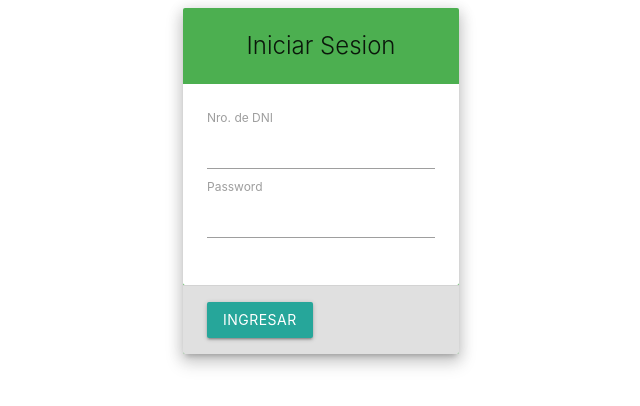
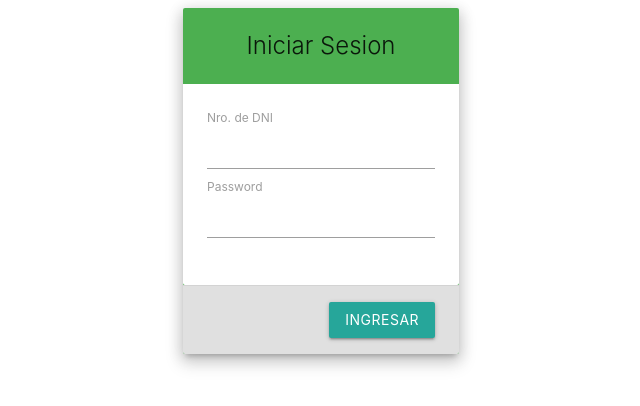
Before and after one commit to LucasNatoli/cdc, a website: page pwa/web/index.html in a window 1280 px wide. Shown: the whole page, without its empty margins (319-959 px from the left). Drawn offline with nearby package versions, Linux system fonts and the light colour scheme.

Commit message:
Login form - alineacion del boton de ingreso #3

```diff
--- a/pwa/web/index.html
+++ b/pwa/web/index.html
@@ -42,7 +42,7 @@
 						<label for="password">Password</label>
 					</div>
 				</div>
-				<div class="card-action grey lighten-2">
+				<div class="card-action grey lighten-2 right-align">
 					<button  class="waves-effect waves-light btn" id="ingresar">Ingresar</button>
 				</div>
 			</div>
```
